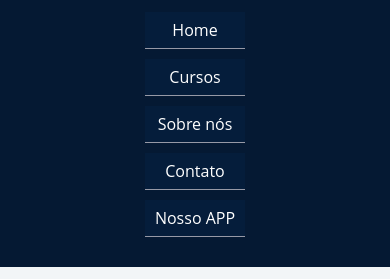
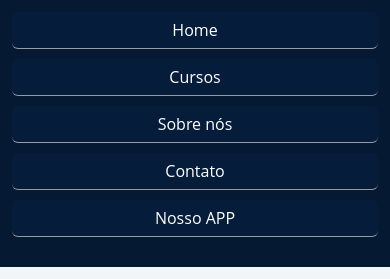
Before and after one commit to NaykyrOliveira/Alurinha, a plain HTML site: page index.html in a window 390 px wide. Shown: the part 60-339 px from the top of the page. Drawn offline with Linux system fonts and the light colour scheme.

Commit message:
Corrigindo menu mobile

```diff
--- a/css/flexbox.css
+++ b/css/flexbox.css
@@ -56,4 +56,19 @@
 
 .rodapePrincipal-contatoForm-fieldset:nth-child(3n+1) {
     margin-right: 0;
- }
+}
+
+/*versão mobile*/
+.cabecalhoPrincipal-nav {
+	flex-direction: column;
+}
+
+.cabecalhoPrincipal .container {
+	flex-direction: column;
+	align-items: initial;
+	text-align: center;
+}
+
+.cabecalhoPrincipal-nav-link {
+    border-radius: 6px;
+}
--- a/css/style.css
+++ b/css/style.css
@@ -211,17 +211,6 @@ body {
 	margin-bottom: 10px;
 }
 
-/*versão mobile*/
-.cabecalhoPrincipal-nav {
-	flex-direction: column;
-}
-
-.cabecalhoPrincipal .container {
-	flex-direction: column;
-	align-items: initial;
-	text-align: center;
-}
-
 @media(min-width: 769px) {
 
 	.container {
```
